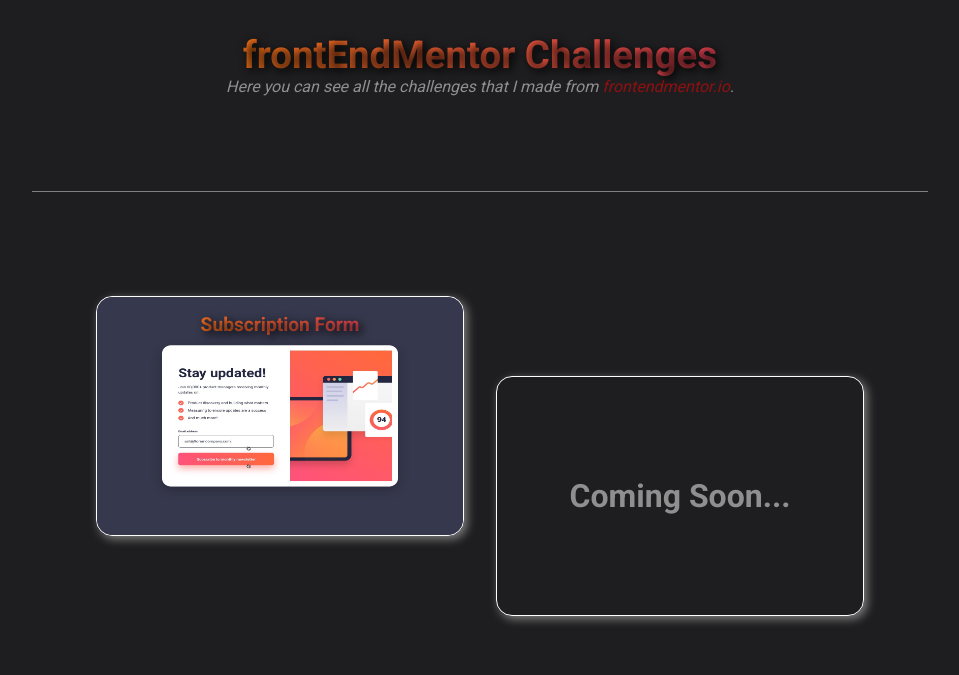
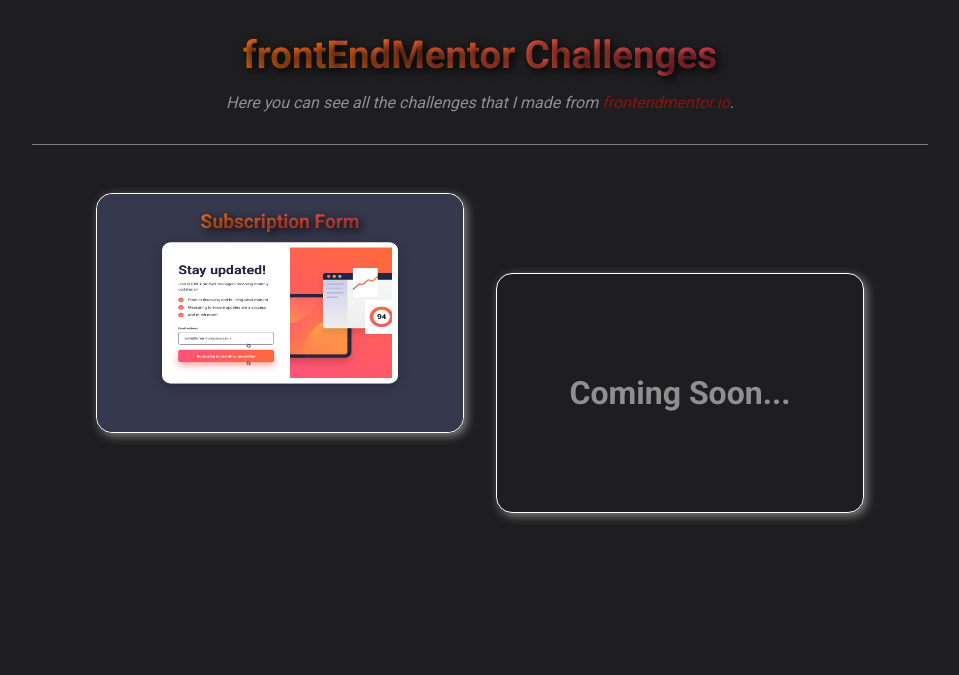
Before and after one commit to VeressWEBs/frontEndMentor, a website: page index.html in a window 1280 px wide. Shown: the whole page, without its empty margins (160-1119 px from the left). Drawn offline with nearby package versions, Linux system fonts and the light colour scheme.

Commit message:
Add files via upload

```diff
--- a/style.css
+++ b/style.css
@@ -12,7 +12,7 @@
   flex-direction: column;
   align-items: center;
   min-height: 100vh;
-  max-width: 100vw;
+  max-width: 100%;
   overflow-x: hidden;
   color: white;
   background-color: #1e1e20;
@@ -25,7 +25,9 @@
   text-align: center;
   border-bottom: 1px solid gray;
   width: 100%;
-  height: clamp(8rem, 20vh, 20vh);
+  height: fit-content;
+  padding-bottom: 2rem;
+  gap: 1rem;
 }
 
 .container-header h1 {
@@ -52,9 +54,10 @@
   place-items: center;
   justify-content: space-around;
   width: 100%;
-  height: 60vh;
+  height: fit-content;
   row-gap: 2rem;
   column-gap: 2rem;
+  padding-bottom: clamp(2rem, 2vw, 2vw);
 }
 
 .item-1 {
@@ -115,6 +118,7 @@
   .container-grid {
     display: grid;
     grid-template-columns: 1fr;
+
   }
   .item-1 {
     margin-bottom: 0;
```
